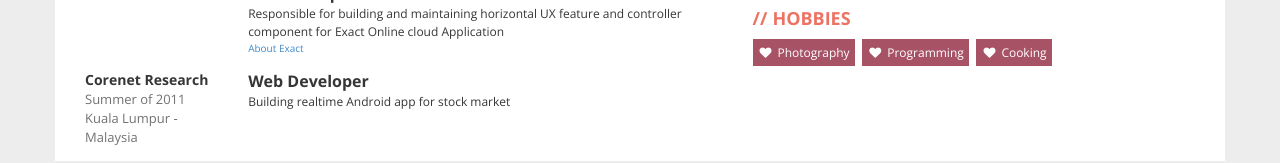
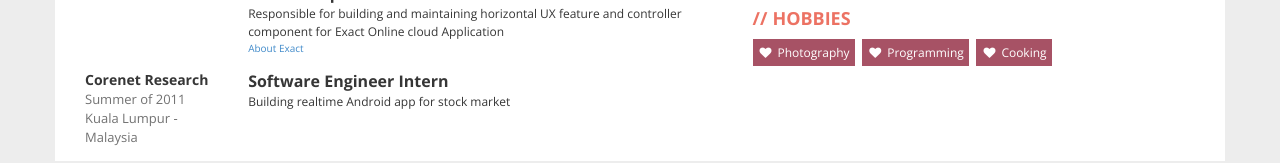
Before and after one commit to arfo90/myCV, a website: page public/index.html in a window 1280 px wide. Shown: the part 926-1089 px from the top of the page. Drawn offline with nearby package versions, Linux system fonts and the light colour scheme.

Commit message:
Change job title, i never been an official web developer

```diff
--- a/public/index.html
+++ b/public/index.html
@@ -118,7 +118,7 @@
                 <div class="year">Kuala Lumpur - Malaysia</div>
               </div>
               <div class="col-xs-9">
-                <div class="profession">Web Developer</div>
+                <div class="profession">Software Engineer Intern</div>
                 <div class="description">Building realtime Android app for stock market</div>
               </div>
             </div>
```
